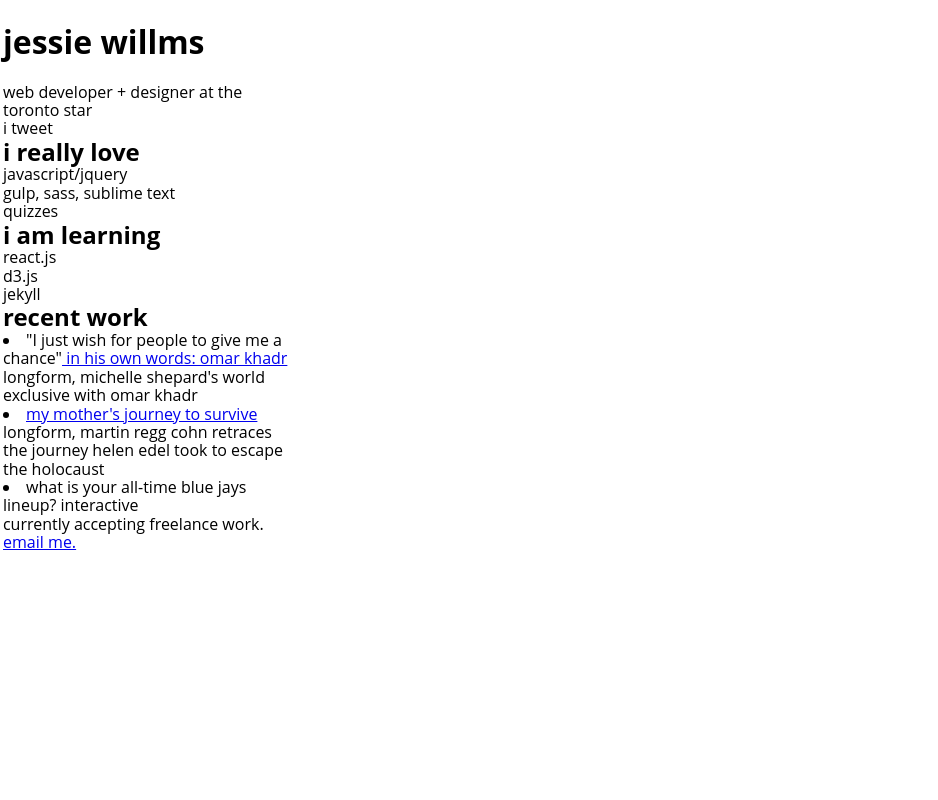
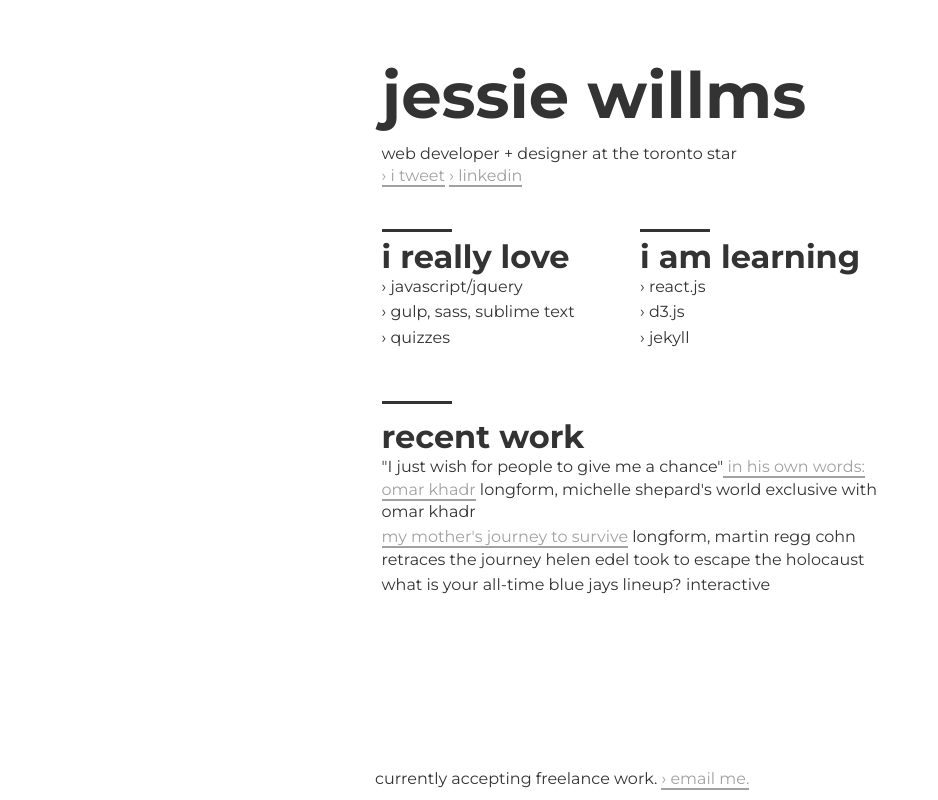
Before and after one commit to jessiewillms/jessie-willms-dot-com, a plain HTML site: page index.html in a window 1280 px wide. Shown: the whole page, without its empty margins (0-938 px from the left). Drawn offline with nearby package versions, Linux system fonts and the light colour scheme.

Commit message:
rest of text + styles

```diff
--- a/gulpfile.js
+++ b/gulpfile.js
@@ -1,17 +1,17 @@
+// "use strict";
+
 // Include gulp
 var gulp = require('gulp');
 
-// gulp-jshint gulp-sass gulp-concat gulp-uglify gulp-rename
-var jshint = require('gulp-jshint'),
-	sass = require('gulp-sass'),
-	concat = require('gulp-concat'),
-	uglify = require('gulp-uglify'),
-	rename = require('gulp-rename'),
-    s3 = require("gulp-s3-ls"),
-    aws = require("./aws.json");
-
-gulp.src('./dist/**')
-    .pipe(s3(aws));
+// npm install gulp npm install gulp-notify gulp-jshint gulp-sass gulp-concat gulp-uglify gulp-rename gulp-autoprefixer
+var sass = require('gulp-sass'),
+    jshint = require('gulp-jshint'),
+    concat = require('gulp-concat'),
+    uglify = require('gulp-uglify'),
+    rename = require('gulp-rename'),
+    notify = require("gulp-notify"),
+    autoprefixer = require('gulp-autoprefixer');
+//
 
 // Lint Task
 gulp.task('lint', function() {
@@ -19,16 +19,25 @@ gulp.task('lint', function() {
         .pipe(jshint())
         .pipe(jshint.reporter('default'));
 });
-
 // Compile Our Sass
-gulp.task('sass', function() {
-    return gulp.src('styles/*.scss')
-        .pipe(sass())
-        .pipe(gulp.dest('styles'));
+gulp.task('css-task', function() {
+  return gulp.src('styles/*.scss')
+    .pipe(sass({
+        'sourcemap=none': true,
+        errLogToConsole: true
+    }))
+    .on("error", notify.onError(function(error) {
+        return "Message to the notifier: " + error.message;
+    }))
+    .pipe(sass().on('error', sass.logError))
+    // .pipe(autoprefixer('last 2 version', 'safari 5', 'ie 8', 'ie 9', 'opera 12.1'))
+    .pipe(gulp.dest('styles'))
+    .pipe(notify('You are good at programming and have nice hair!'))
 });
 
+
 // Concatenate & Minify JS
-gulp.task('scripts', function() {
+gulp.task('scripts-task', function() {
     return gulp.src('js/*.js')
         .pipe(concat('all.js'))
         .pipe(gulp.dest('dist'))
@@ -39,9 +48,9 @@ gulp.task('scripts', function() {
 
 // Watch Files For Changes
 gulp.task('watch', function() {
-    gulp.watch('js/*.js', ['lint', 'scripts']);
-    gulp.watch('styles/*.scss', ['sass']);
+    gulp.watch('js/*.js', ['lint', 'scripts-task']);
+    gulp.watch('styles/*.scss', ['css-task']);
 });
 
 // Default Task
-gulp.task('default', ['lint', 'sass', 'scripts', 'watch']);
+gulp.task('default', ['css-task', 'lint', 'scripts-task', 'watch']);
--- a/index.html
+++ b/index.html
@@ -10,35 +10,38 @@
     <link rel="stylesheet" href="styles/styles.css" />
 
     <body>
-        <div class="wrapper">
+        <div class="wrapper cf">
            <section>
                <h1>jessie willms </h1>
                <p>web developer + designer <span>at the toronto star</span></p>
-               <p>i tweet</p>
+               <p><a href="https://twitter.com/jessiewillms">&#x203A; i tweet</a> <a href="https://ca.linkedin.com/in/jessie-willms-79095a1a">&#x203A; linkedin</a></p>
            </section>
-           <section>
-               <ul class="cf about">
+           <section class="cf">
+               <ul class="about">
                    <h2>i really love</h2>
-                   <li>javascript/jquery</li>
-                   <li>gulp, sass, sublime text</li>
-                   <li>quizzes</li>
+                   <li>&#x203A; javascript/jquery</li>
+                   <li>&#x203A; gulp, sass, sublime text</li>
+                   <li>&#x203A; quizzes</li>
                </ul>
 
-               <ul class="cf skills">
+               <ul class="skills">
                    <h2>i am learning</h2>
-                   <li>react.js</li>
-                   <li>d3.js</li>
-                   <li>jekyll</li>
+                   <li>&#x203A; react.js</li>
+                   <li>&#x203A; d3.js</li>
+                   <li>&#x203A; jekyll</li>
                </ul>
            </section>
            <section>
                <h2>recent work</h2>
-               <li>"I just wish for people to give me a chance"<a href="http://projects.thestar.com/omar-khadr-in-his-own-words/"> in his own words: omar khadr</a> longform, michelle shepard's world exclusive with omar khadr</li>
+               <ul class="work">
+                   <li>"I just wish for people to give me a chance"<a href="http://projects.thestar.com/omar-khadr-in-his-own-words/"> in his own words: omar khadr</a> longform, michelle shepard's world exclusive with omar khadr</li>
                <li><a href="http://projects.thestar.com/my-mothers-journey-to-survive-the-holocaust/">my mother's journey to survive</a> longform, martin regg cohn retraces the journey helen edel took to escape the holocaust</li>
                <li>what is your all-time blue jays lineup? <a href="http://on.thestar.com/1G0m6dO "></a> interactive</li>
+               </ul>
+
            </section>
            <footer>
-               <p>currently accepting freelance work. <a href="mailto:willms.jessie@gmail.com">email me.</a></p>
+               <p>currently accepting freelance work. <a href="mailto:willms.jessie@gmail.com">&#x203A; email me.</a></p>
            </footer>
         </div>
     </body>
--- a/styles/_main.scss
+++ b/styles/_main.scss
@@ -8,8 +8,18 @@
 
 body {
     font-family: $body;
+    color: $dg;
 }
 
+a {
+	color: $g;
+	text-decoration: none;
+	border-bottom: 2px solid $g;
+}
+
+p {
+	line-height: $line-height;
+}
 img {
 	max-width: 100%;
 }
--- a/styles/_project-styles.scss
+++ b/styles/_project-styles.scss
@@ -1,31 +1,50 @@
+
 .wrapper {
-	width: 550px;
 	display: block;
 	margin: 0 auto;
+	width: 550px;
 }
+
+h1 {
+	margin-bottom: $m;
+	font-size: $fs-xl;
+	color: $dg;
+}
+
+		h2 {
+			font-size: $fs-lg;
+			&:before {
+				display: block;
+				margin: $p 0;
+				width: 70px;
+				height: $sm;
+				background: $dg;
+				content: "";
+			}
+		}
 
 
 section {
 	padding: $p;
 
 	ul {
+		&:not(.work) {
+		float: left;
 		width: 50%;
-		float: left;
 
-		h2 {
-			font-size: $fs-lg;
-			&:before {
-				content: "";
-				display: block;
-				margin: $p 0;
-				width: 70px;
-				height: $m;
-				background: $dg;
-			}
-		}
 
-		li {
+	}
+	li {
 			list-style-type: none;
+			padding-bottom: $sm;
+			line-height: $line-height;
 		}
 	}
+
 }
+
+footer {
+	position: absolute;
+	bottom: 0;
+	padding: $m;
+}
--- a/styles/_var.scss
+++ b/styles/_var.scss
@@ -20,3 +20,9 @@ $sm: 3px;
 
 $fw-reg: 400;
 $fw-bold:  600;
+
+$fs-reg: 16px;
+$line-height: $fs-reg * 1.4;
+$fs-lg: $fs-reg * 2;
+$fs-med: $fs-reg * 1.5;
+$fs-xl: $fs-reg * 4;
```
Also changed, not shown: styles/styles.css, 1 other file.
